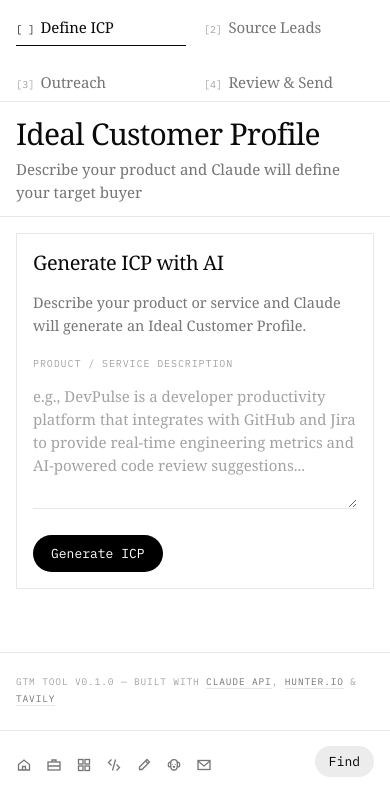
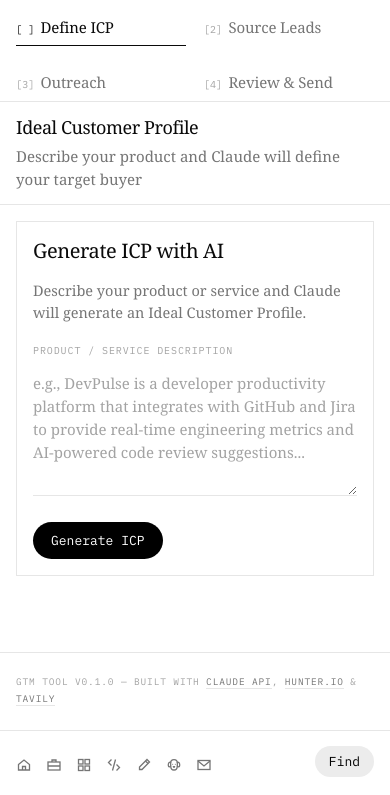
Before and after one commit to joyjcai88-collab/gtm-tool, a website: page public/index.html in a window 390 px wide. Shown: the part 49-844 px from the top of the page. Drawn offline with Linux system fonts and the light colour scheme.

Commit message:
Page title smaller than the site header at every width
Co-Authored-By: Claude Opus 5.5 <noreply@anthropic.com>

```diff
--- a/public/index.html
+++ b/public/index.html
@@ -227,7 +227,7 @@
     }
     .panel-header h1 {
       font-family: var(--serif);
-      font-size: 44px;
+      font-size: 28px;
       font-weight: 400;
       letter-spacing: -0.025em;
       line-height: 1.08;
@@ -984,7 +984,7 @@
       .topnav { padding: 0 1.25rem; }
       .sidebar-nav { padding: 0 1.25rem; gap: 1.25rem; }
       .panel-header { padding: 1.5rem 1.25rem 1rem; }
-      .panel-header h1 { font-size: 32px; }
+      .panel-header h1 { font-size: 22px; }
       .panel-body { padding: 1.5rem 1.25rem 3rem; }
       footer { padding: 1.25rem 1.25rem 1.75rem; }
       .row, .icp-grid { grid-template-columns: 1fr; gap: 0; }
@@ -1038,7 +1038,7 @@
       .tab { font-size: 15px; gap: 6px; padding: 8px 0; }
       .tab::before { font-size: 10px; }
       .panel-header { padding: 1rem 1rem 0.75rem; }
-      .panel-header h1 { font-size: 30px; }
+      .panel-header h1 { font-size: 18px; }
       .panel-body { padding: 1rem 1rem 2rem; }
       .card { padding: 1rem; margin-bottom: 1rem; }
       .outreach-context { padding: 1.25rem 1rem; }
```
